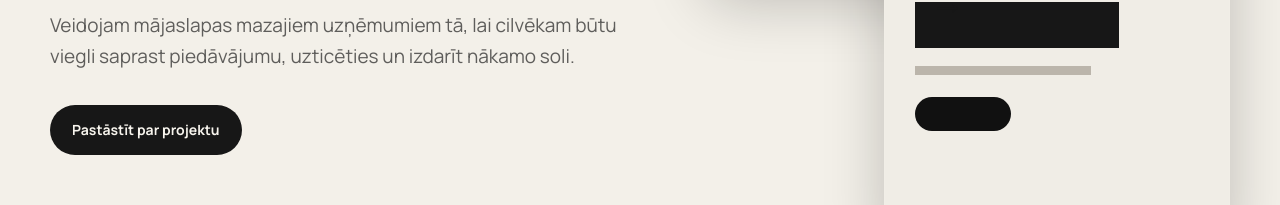
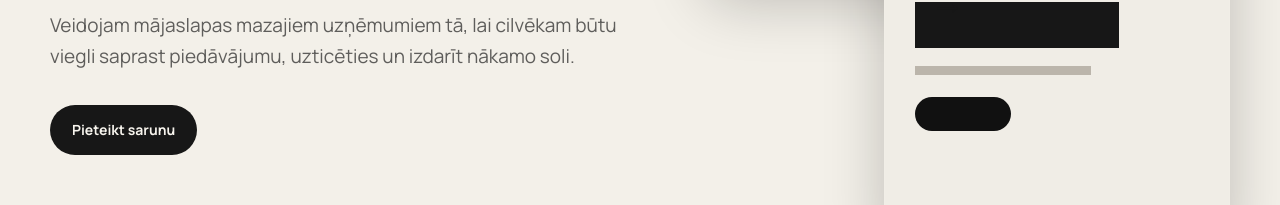
Before and after one commit to davisl24/WEBSITEAGENCY, a Next.js app: page /par-mums in a window 1280 px wide. Shown: the part 442-647 px from the top of the page. Built offline with nearby package versions, Linux system fonts and the light colour scheme; no server answers.

Commit message:
Use one consistent CTA label on the About page

```diff
--- a/app/par-mums/page.tsx
+++ b/app/par-mums/page.tsx
@@ -27,7 +27,7 @@ export default function AboutPage() {
             Veidojam mājaslapas mazajiem uzņēmumiem tā, lai cilvēkam būtu viegli
             saprast piedāvājumu, uzticēties un izdarīt nākamo soli.
           </p>
-          <a className="button button-primary" href="/kontakti">Pastāstīt par projektu</a>
+          <a className="button button-primary" href="/kontakti">Pieteikt sarunu</a>
         </div>
 
         <div className="about-hero-visual" aria-hidden="true">
@@ -203,7 +203,7 @@ export default function AboutPage() {
         </RevealOnView>
 
         <RevealOnView className="service-cta-action" delay={220}>
-          <a className="button button-primary" href="/kontakti">Pastāstīt par projektu</a>
+          <a className="button button-primary" href="/kontakti">Pieteikt sarunu</a>
         </RevealOnView>
       </section>
 
```
